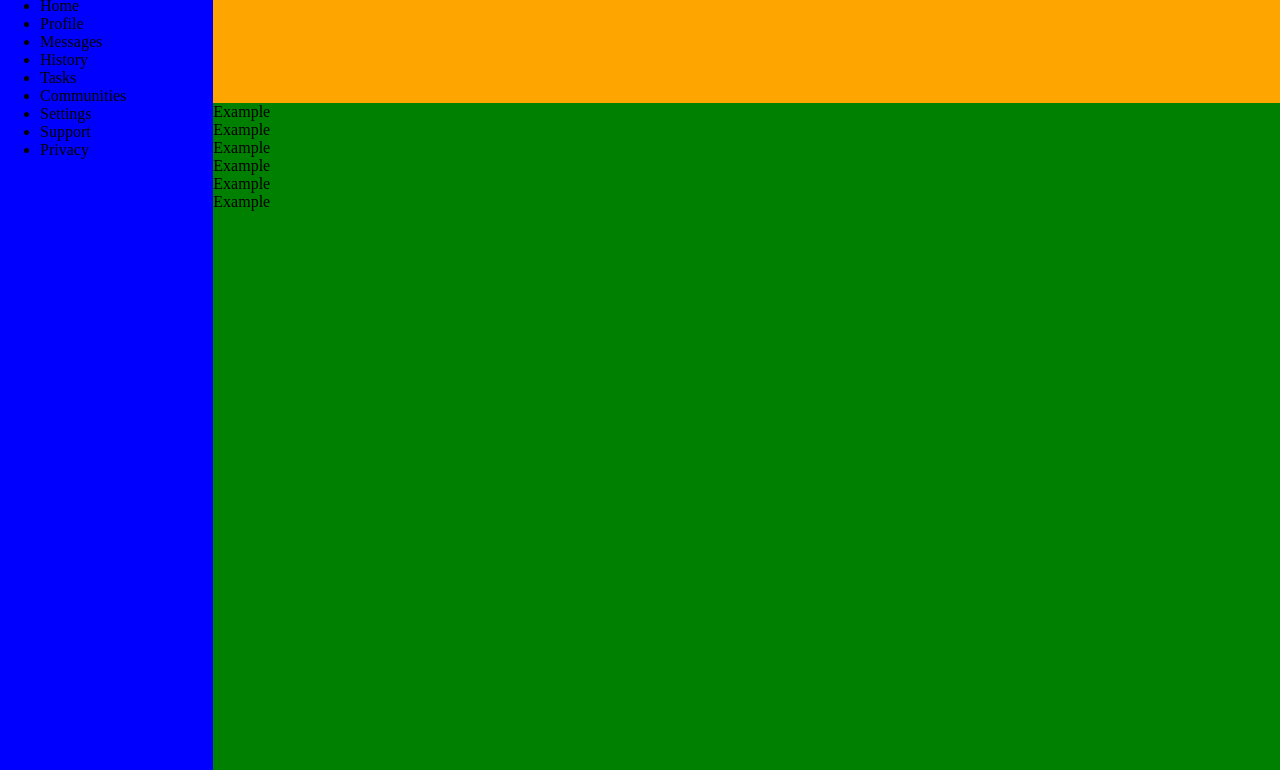
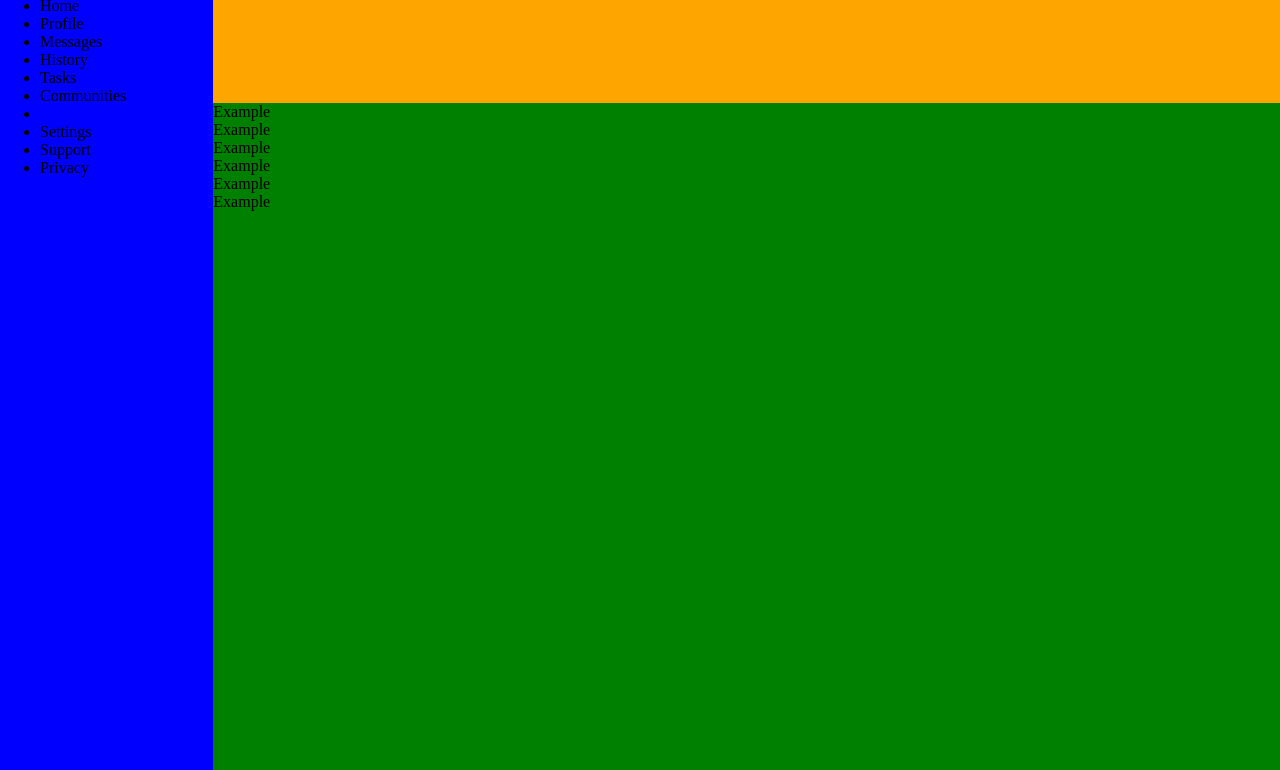
Before and after one commit to zwhahn/admin_dashboard, a plain HTML site: page index.html in a window 1280 px wide. Shown: the part 30-800 px from the top of the page. Drawn offline with Linux system fonts and the light colour scheme.

Commit message:
Add break in sidebar menu

```diff
--- a/index.html
+++ b/index.html
@@ -13,13 +13,14 @@
         </div>
         <div class="sidebar">
             <h2>Dashboard</h2>
-            <ul>
+            <ul class="menu">
                 <li>Home</li>
                 <li>Profile</li>
                 <li>Messages</li>
                 <li>History</li>
                 <li>Tasks</li>
                 <li>Communities</li>
+                <li></li>
                 <li>Settings</li>
                 <li>Support</li>
                 <li>Privacy</li>
```
